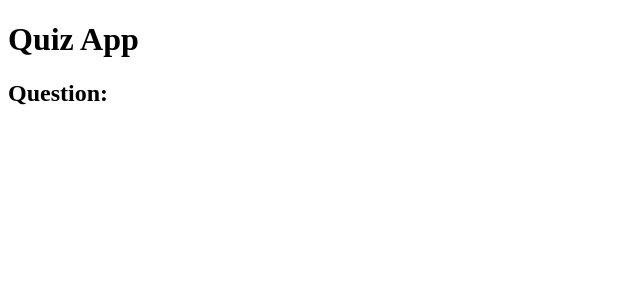
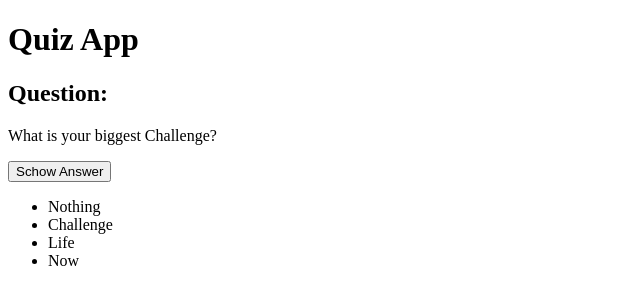
Before and after one commit to Mersag/Quiz, a plain HTML site: page index.html in a window 1280 px wide. Shown: the whole page, without its empty margins (0-640 px from the left). Drawn offline with Linux system fonts and the light colour scheme.

Commit message:
Create Struktur

```diff
--- a/index.html
+++ b/index.html
@@ -6,17 +6,26 @@
     <meta name="viewport" content="width=device-width, initial-scale=1.0" />
     <title>Quiz-App</title>
     <link rel="stylesheet" href="/styles.css" />
-</head>
-    <nav></nav>
+  </head>
+  <nav></nav>
   <body>
     <header>
-        <h1>Quiz App</h1>
+      <h1>Quiz App</h1>
     </header>
+
     <main>
-        <article class="card">
-            <h2>Question:</h2>
-            <a href="#"
+      <article class="card">
+        <h2>Question:</h2>
+        <p>What is your biggest Challenge?</p>
 
+        <button>Schow Answer</button>
+        <ul class="tag-list">
+          <li class="tags">Nothing</li>
+          <li class="tags">Challenge</li>
+          <li class="tags">Life</li>
+          <li class="tags">Now</li>
+        </ul>
+      </article>
     </main>
   </body>
 </html>
```
